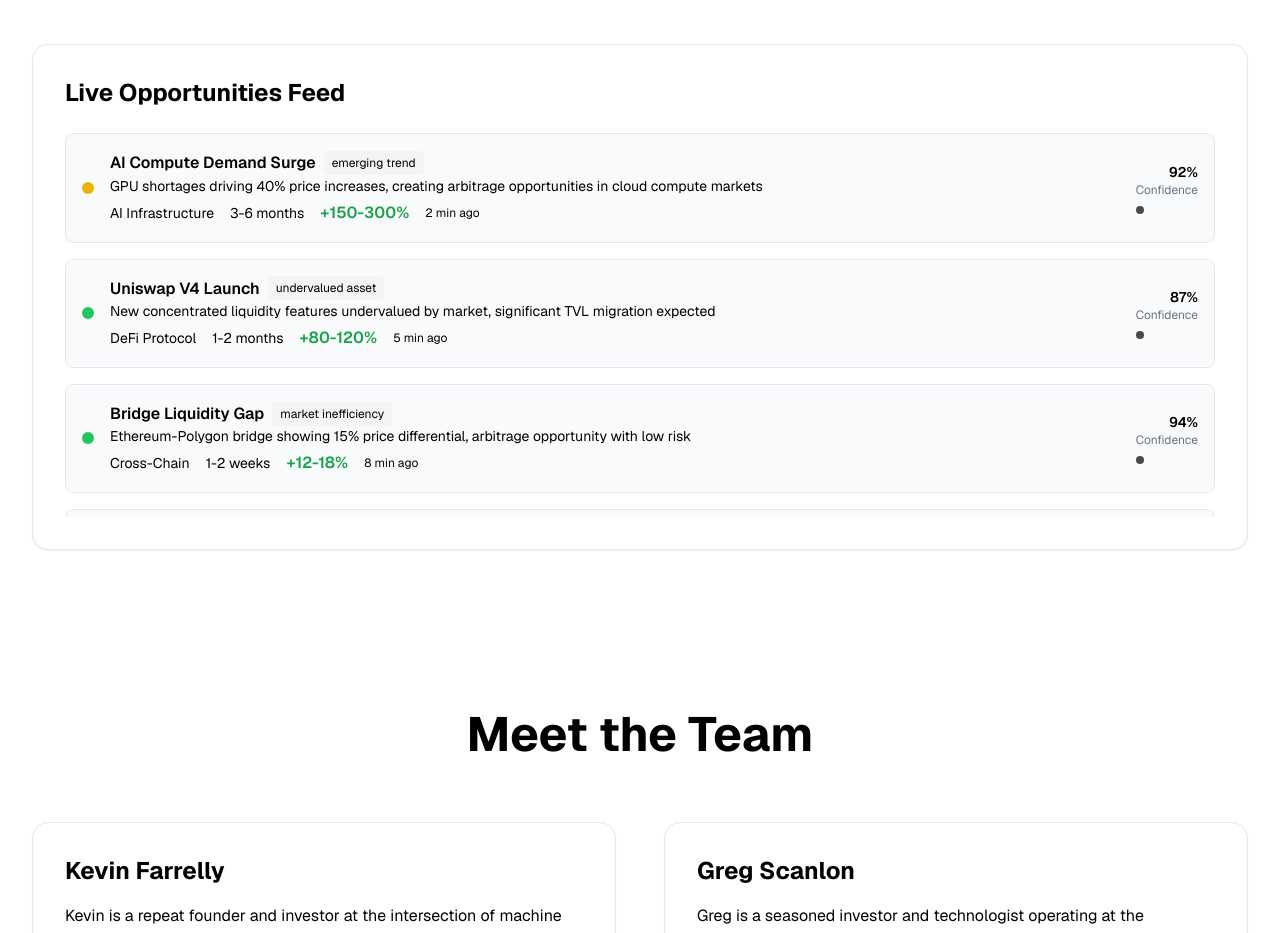
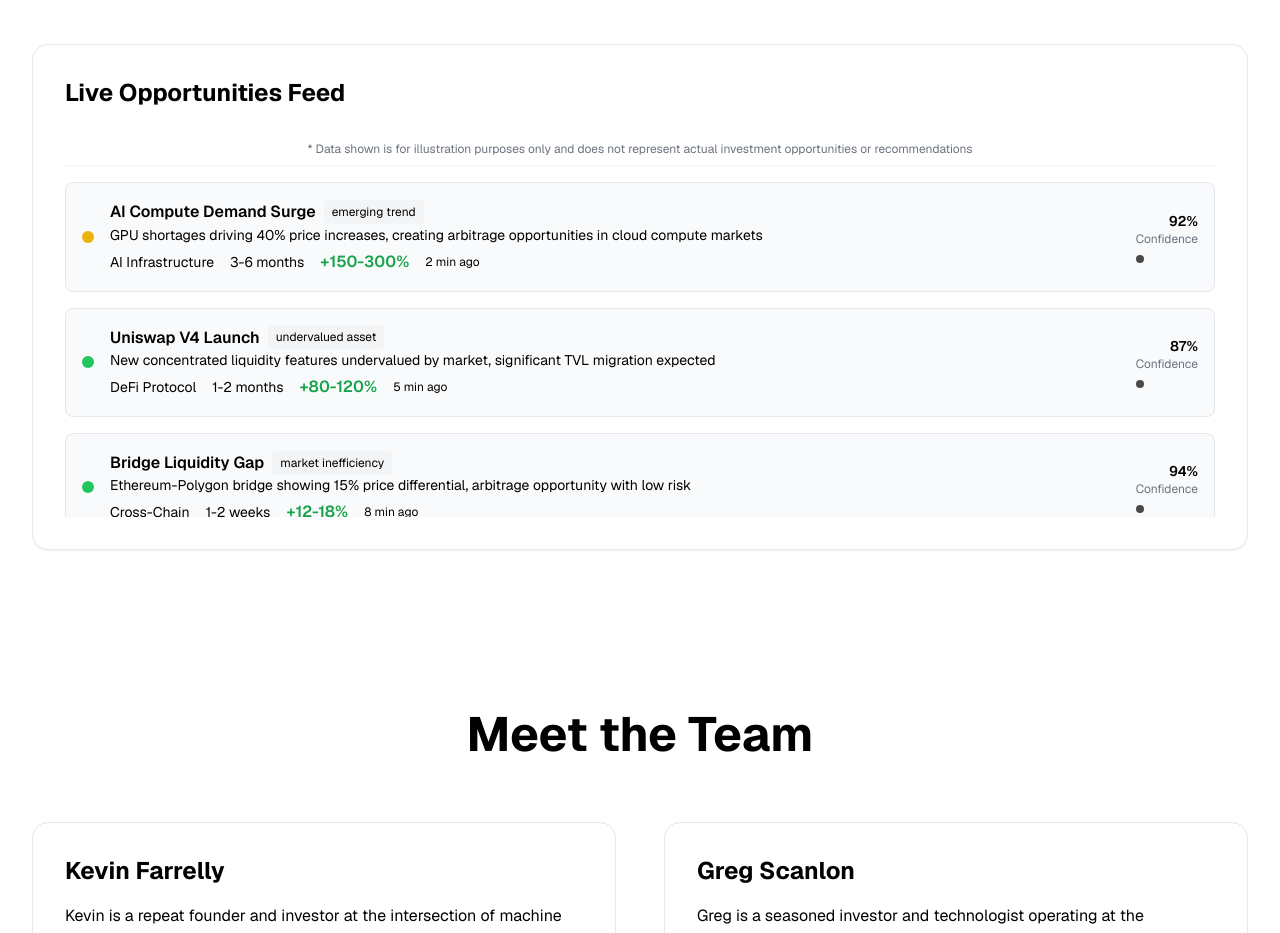
Before and after one commit to Kfar19/CursorWeb, a Next.js app: page / in a window 1280 px wide. Shown: the part 2900-3833 px from the top of the page. Built offline with nearby package versions, Linux system fonts and the light colour scheme; no server answers.

Commit message:
Add disclosure for illustration purposes

```diff
--- a/src/app/page.tsx
+++ b/src/app/page.tsx
@@ -1400,6 +1400,10 @@ export default function Home() {
             <div className="bg-white rounded-2xl p-8 border border-gray-200 shadow-sm">
               <h3 className="text-2xl font-bold text-black mb-6">Live Opportunities Feed</h3>
               <div className="space-y-4 max-h-96 overflow-y-auto">
+                {/* Disclosure */}
+                <div className="text-xs text-gray-500 text-center py-2 border-b border-gray-100">
+                  * Data shown is for illustration purposes only and does not represent actual investment opportunities or recommendations
+                </div>
                 {marketOpportunities.map((opportunity, index) => (
                   <motion.div
                     key={opportunity.id}
```
